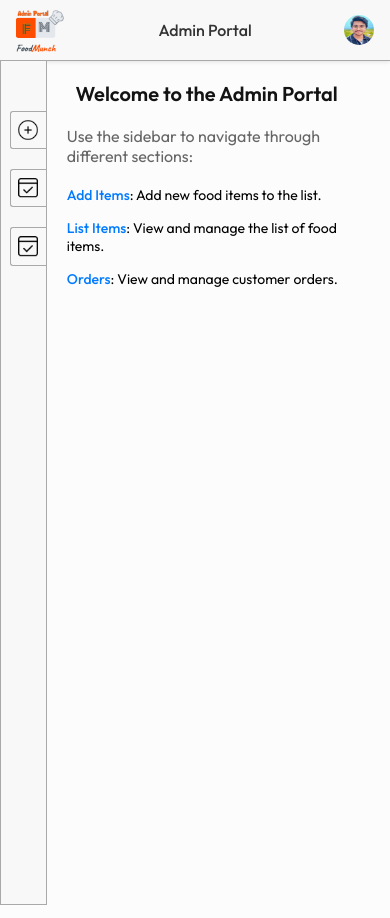
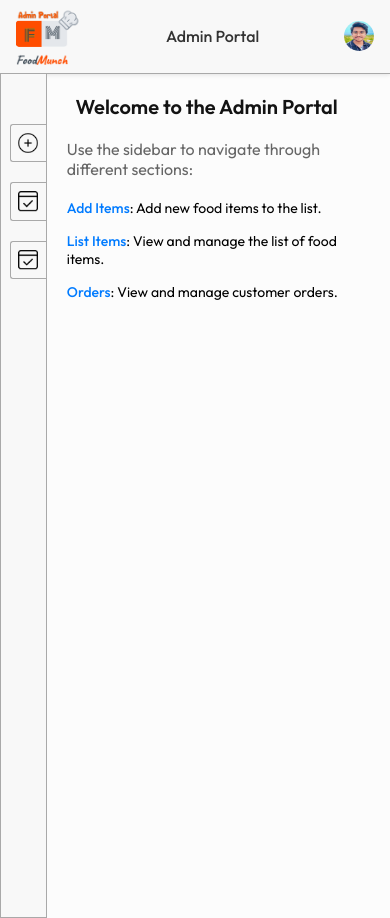
Before and after one commit to varunchithiraala/Food-Munch-Delivery, a React (Create React App) app in the folder admin/: page / in a window 390 px wide. Built offline with nearby package versions, Linux system fonts and the light colour scheme.

Commit message:
Food Munch Delivery Solution

```diff
--- a/admin/src/components/Navbar/index.css
+++ b/admin/src/components/Navbar/index.css
@@ -41,7 +41,7 @@
     }
 
     .navbar-logo {
-        width: max(8%, 60px);
+        width: max(8%, 80px);
     }
 
     .navbar-profile {
@@ -56,7 +56,7 @@
     }
 
     .navbar-logo {
-        width: max(10%, 50px);
+        width: max(10%, 65px);
     }
 
     .navbar-profile {
```
